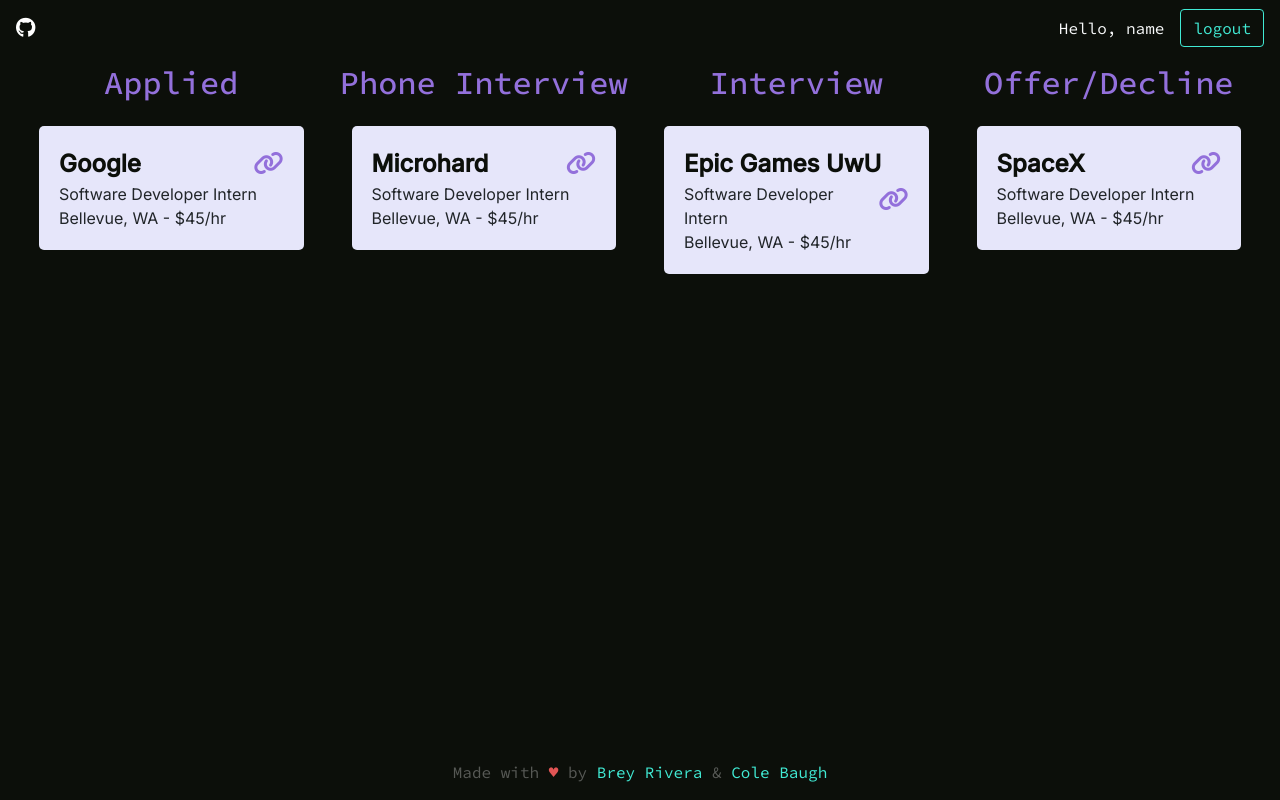
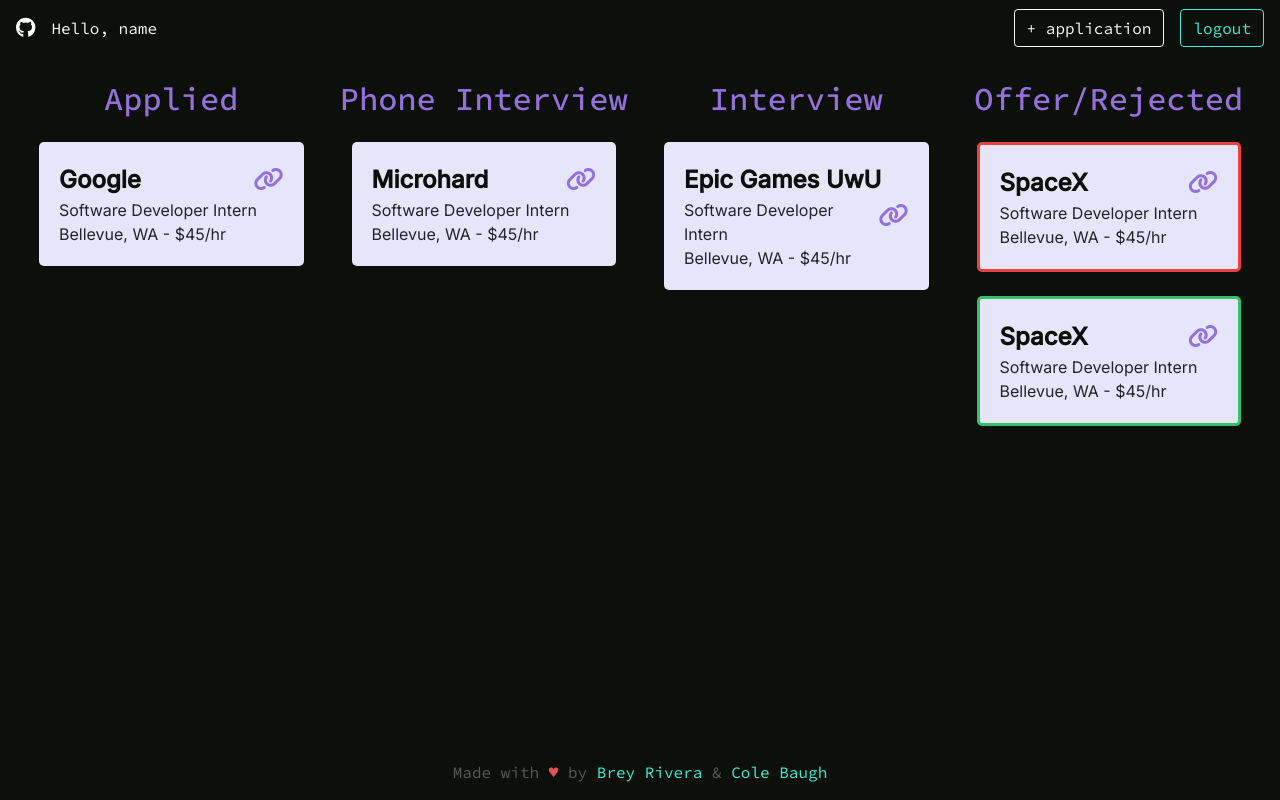
Before and after one commit to breyr/jobtracker, a Flask app: page /dashboard in a window 1280 px wide. Run offline with Flask 3, Linux system fonts and the light colour scheme; the visitor is signed in with stand-in values (Sample User, id 1); some libraries are stand-ins or nearby versions.

Commit message:
feat: Jquery implementation for application modals

```diff
--- a/requirements.txt
+++ b/requirements.txt
@@ -1,3 +1,4 @@
 Flask==3.0.0
 Pyrebase4==4.6.0
 python-dotenv==1.0.0
+xata==1.2.0
--- /dev/null
+++ b/src/static/dashboard.js
@@ -0,0 +1,69 @@
+$(document).ready(function () {
+    // show modal for when user clicks on an application card
+    $('.application').click(function () {
+        // update modal title
+        $company = $(this).find('.company').text();
+        $position = $(this).find('.position').text();
+        $('#application-modal .modal-title').text($company + ' - ' + $position);
+
+        // update modal body to have the application details in a form that can be edited
+        $company = $(this).find('.company').text().trim();
+        $position = $(this).find('.position').text();
+        $postingLink = $(this).find('.posting-link').attr('href');
+        $status = $(this).parent().parent().find('h2').text();
+        $oOrR = '';
+        if ($status == 'Offer/Rejected') {
+            $(this).hasClass('offer') ? $oOrR = 'Offered' : $oOrR = 'Rejected';
+        }
+        $desc = $(this).find('.description').text();
+
+        // update modal body
+
+        // update the selected option in the status dropdown
+        $('#application-modal #status').find('option').each(function () {
+            if ($(this).text() == $status || $(this).text() == $oOrR) {
+                $(this).attr('selected', 'selected');
+            }
+        });
+
+        // populate modal body with application details
+        $('#application-modal #company').val($company);
+        $('#application-modal #position').val($position);
+        $('#application-modal #posting-link').val($postingLink);
+        $('#application-modal #description').val($desc);
+
+        // show modal
+        $('#application-modal').modal('show');
+    });
+
+    // Handle click event for the close button
+    $('#application-modal .btn-outline-danger').click(function () {
+        $('#application-modal').modal('hide');
+    });
+
+    // Handle click event for the save changes button
+    $('#application-modal .btn-outline-dark').click(function () {
+        // TODO: Add your save changes logic here for updating the application details
+    });
+
+    // Handle click event for the delete button
+    $('#application-modal .btn-danger').click(function () {
+        // TODO: Add your save changes logic here for deleting the application
+    });
+
+    // Handle click event for the add application button
+    $('#add-application-btn').click(function () {
+        $('#new-application-modal').modal('show');
+    });
+
+    // Handle click event for the close button
+    $('#new-application-modal .btn-outline-danger').click(function () {
+        $('#new-application-modal').modal('hide');
+    });
+
+    // Handle click event for the save changes button
+    $('#new-application-modal .btn-outline-danger').click(function () {
+        // TODO: Add your save changes logic here for updating the application details
+    });
+
+});
--- a/src/static/index.js
+++ /dev/null
@@ -1,2 +0,0 @@
-var myModal = new bootstrap.Modal(document.getElementById('loginModal'), options)
-myModal.show()
--- a/src/static/style.css
+++ b/src/static/style.css
@@ -67,16 +67,17 @@
 }
 
 .modal-content {
-  color: #ff206e;
+  color: #7458ab;
+  background-color: #e6e6fa;
 }
 
 .modal-button {
-  border: 1px solid #ff206e;
-  color: #ff206e;
+  border: 1px solid #7458ab;
+  color: #7458ab;
 }
 
 .modal-button:hover {
-  background-color: #ff206e;
+  background-color: #7458ab;
   color: #0c0f0a;
 }
 
@@ -136,6 +137,14 @@
   cursor: pointer;
 }
 
+.offered {
+  border: 3px solid #34c167;
+}
+
+.rejected {
+  border: 3px solid #ea4141;
+}
+
 .company {
   font-size: 1.5rem;
   font-weight: bold;
--- a/src/templates/base.html
+++ b/src/templates/base.html
@@ -44,7 +44,11 @@
     </footer>
 
     <!-- Bootstrap JS and dependencies -->
-    <script src="https://code.jquery.com/jquery-3.5.1.slim.min.js"></script>
+    <script
+      src="https://code.jquery.com/jquery-3.7.1.min.js"
+      integrity="sha256-/JqT3SQfawRcv/BIHPThkBvs0OEvtFFmqPF/lYI/Cxo="
+      crossorigin="anonymous"
+    ></script>
     <script src="https://cdn.jsdelivr.net/npm/@popperjs/core@2.10.2/dist/umd/popper.min.js"></script>
     <script src="https://stackpath.bootstrapcdn.com/bootstrap/4.5.2/js/bootstrap.min.js"></script>
   </body>
--- a/src/templates/dashboard.html
+++ b/src/templates/dashboard.html
@@ -1,23 +1,29 @@
 {% extends 'base.html' %} {% block title %}Dashboard{% endblock %} {%block nav
 %}
-<ul class="navbar-nav align-items-center">
-  <li class="nav-item text-light mr-3">
+<ul class="navbar-nav align-items-center w-100">
+  <li class="nav-item text-light mr-auto">
     Hello, {{ session['email'].split('@')[0] }}
   </li>
+  <button class="btn btn-outline-light mr-3" id="add-application-btn">
+    + application
+  </button>
   <form method="post" action="/logout">
     <button class="btn custom-button" type="submit">logout</button>
   </form>
 </ul>
 {% endblock %} {% block content %}
-<div class="container">
+<div class="container mt-3">
   <div class="d-flex justify-content-around text-center">
     <div class="p-2 w-25">
       <h2>Applied</h2>
       <section class="status-container">
         <!-- TODO: Make divs clickable to have them move -->
-        <div class="application">
+        <div class="application" id="fromserver1">
           <p class="company">
-            Google <a href="#"><i class="fa-solid fa-link"></i></a>
+            Google
+            <a href="#" target="_blank" class="posting-link"
+              ><i class="fa-solid fa-link"></i
+            ></a>
           </p>
           <p class="position">Software Developer Intern</p>
           <p class="description">Bellevue, WA - $45/hr</p>
@@ -29,7 +35,10 @@
       <section class="status-container">
         <div class="application">
           <p class="company">
-            Microhard <a href="#"><i class="fa-solid fa-link"></i></a>
+            Microhard
+            <a href="#" target="_blank" class="posting-link"
+              ><i class="fa-solid fa-link"></i
+            ></a>
           </p>
           <p class="position">Software Developer Intern</p>
           <p class="description">Bellevue, WA - $45/hr</p>
@@ -41,7 +50,10 @@
       <section class="status-container">
         <div class="application">
           <p class="company">
-            Epic Games UwU <a href="#"><i class="fa-solid fa-link"></i></a>
+            Epic Games UwU
+            <a href="#" target="_blank" class="posting-link"
+              ><i class="fa-solid fa-link"></i
+            ></a>
           </p>
           <p class="position">Software Developer Intern</p>
           <p class="description">Bellevue, WA - $45/hr</p>
@@ -49,11 +61,24 @@
       </section>
     </div>
     <div class="p-2 w-25">
-      <h2>Offer/Decline</h2>
+      <h2>Offer/Rejected</h2>
       <section class="status-container">
-        <div class="application">
+        <div class="application rejected">
           <p class="company">
-            SpaceX <a href="#"><i class="fa-solid fa-link"></i></a>
+            SpaceX
+            <a href="#" target="_blank" class="posting-link"
+              ><i class="fa-solid fa-link"></i
+            ></a>
+          </p>
+          <p class="position">Software Developer Intern</p>
+          <p class="description">Bellevue, WA - $45/hr</p>
+        </div>
+        <div class="application offered">
+          <p class="company">
+            SpaceX
+            <a href="#" target="_blank" class="posting-link"
+              ><i class="fa-solid fa-link"></i
+            ></a>
           </p>
           <p class="position">Software Developer Intern</p>
           <p class="description">Bellevue, WA - $45/hr</p>
@@ -62,4 +87,134 @@
     </div>
   </div>
 </div>
+
+<!-- Modal for updating application -->
+<div
+  class="modal fade"
+  id="application-modal"
+  tabindex="-1"
+  aria-labelledby="application-modal-label"
+  aria-hidden="true"
+>
+  <div class="modal-dialog">
+    <div class="modal-content">
+      <div class="modal-header">
+        <h5 class="modal-title" id="application-modal-label">
+          Application Modal Title
+        </h5>
+      </div>
+      <div class="modal-body">
+        <form id="application-form">
+          <div class="mb-3">
+            <label for="company" class="form-label">Company</label>
+            <input type="text" class="form-control" id="company" />
+          </div>
+          <div class="mb-3">
+            <label for="position" class="form-label">Position</label>
+            <input type="text" class="form-control" id="position" />
+          </div>
+          <div class="mb-3">
+            <label for="posting-link" class="form-label">Posting Link</label>
+            <input type="text" class="form-control" id="posting-link" />
+          </div>
+          <div class="mb-3">
+            <label for="status" class="form-label">Status</label>
+            <select class="form-control" id="status">
+              <option value="applied">Applied</option>
+              <option value="phoneinterview">Phone Interview</option>
+              <option value="interview">Interview</option>
+              <option value="offer">Offered</option>
+              <option value="rejected">Rejected</option>
+            </select>
+          </div>
+          <div class="mb-3">
+            <label for="description" class="form-label">Description</label>
+            <textarea class="form-control" id="description" rows="3"></textarea>
+          </div>
+        </form>
+      </div>
+      <div class="modal-footer">
+        <button type="button" class="btn btn-outline-dark">Save changes</button>
+        <button type="button" class="btn btn-danger">Delete</button>
+        <button type="button" class="btn btn-outline-danger">Close</button>
+      </div>
+    </div>
+  </div>
+</div>
+
+<!-- Modal for new application -->
+<div
+  class="modal fade"
+  id="new-application-modal"
+  tabindex="-1"
+  aria-labelledby="new-application-modal-label"
+  aria-hidden="true"
+>
+  <div class="modal-dialog">
+    <div class="modal-content">
+      <div class="modal-header">
+        <h5 class="modal-title" id="new-application-modal-label">
+          New Application
+        </h5>
+      </div>
+      <div class="modal-body">
+        <form id="application-form">
+          <div class="mb-3">
+            <label for="company" class="form-label">Company</label>
+            <input
+              type="text"
+              class="form-control"
+              id="company"
+              placeholder="Google, Amazon, etc."
+            />
+          </div>
+          <div class="mb-3">
+            <label for="position" class="form-label">Position</label>
+            <input
+              type="text"
+              class="form-control"
+              id="position"
+              placeholder="Software Developer Intern"
+            />
+          </div>
+          <div class="mb-3">
+            <label for="posting-link" class="form-label">Posting Link</label>
+            <input
+              type="text"
+              class="form-control"
+              id="posting-link"
+              placeholder="Link to job posting - LinkedIn, Indeed, etc."
+            />
+          </div>
+          <div class="mb-3">
+            <label for="status" class="form-label">Status</label>
+            <select class="form-control" id="status">
+              <option value="applied">Applied</option>
+              <option value="phoneinterview">Phone Interview</option>
+              <option value="interview">Interview</option>
+              <option value="offer">Offered</option>
+              <option value="rejected">Rejected</option>
+            </select>
+          </div>
+          <div class="mb-3">
+            <label for="description" class="form-label">Description</label>
+            <textarea
+              class="form-control"
+              id="description"
+              rows="3"
+              placeholder="Location, rate, anything you would like to note..."
+            ></textarea>
+          </div>
+        </form>
+      </div>
+      <div class="modal-footer">
+        <button type="button" class="btn btn-outline-dark">Save changes</button>
+        <button type="button" class="btn btn-outline-danger">Close</button>
+      </div>
+    </div>
+  </div>
+</div>
+
+<script src="https://ajax.googleapis.com/ajax/libs/jquery/3.5.1/jquery.min.js"></script>
+<script src="{{ url_for('static', filename='dashboard.js') }}"></script>
 {% endblock %}
```
Also changed, not shown: README.md.
